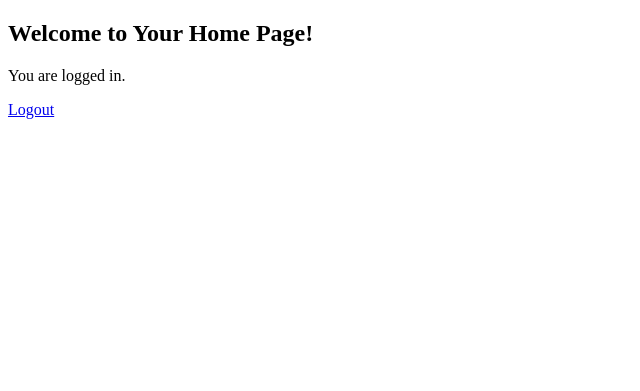
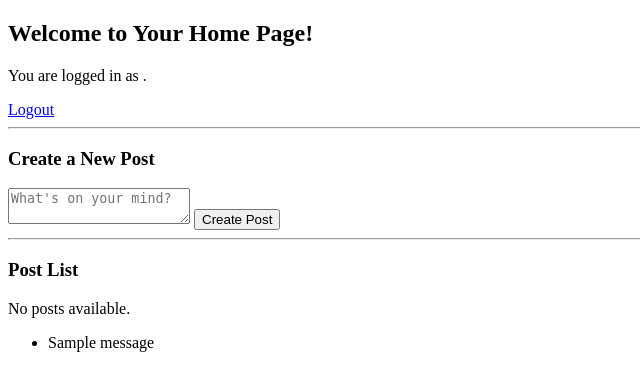
Before and after one commit to sin-23/quiz6objor, a Django app: page / in a window 1280 px wide. Shown: the top 391 px of the page, without its empty margins (0-640 px from the left). Run offline with Django 5.2, Linux system fonts and the light colour scheme; tables that the repository leaves empty hold one stand-in row (values such as "Sample post"); one stand-in notice (Sample message) is shown.

Commit message:
access to homepage

```diff
--- a/postonce/urls.py
+++ b/postonce/urls.py
@@ -3,11 +3,14 @@
 
 
 urlpatterns = [
-    path('register/', views.register, name='register'),
+    path('register/', views.register, name='register'),  # Registration view
     path('login/', views.login_view, name='login'),  # Login view
-    path('', views.home, name='home'),                # Home view after login
+    path('', views.home, name='home'),  # Home view after login
     path('admin_dashboard/', views.admin_dashboard, name='admin_dashboard'),  # Admin dashboard URL
     path('admin_dashboard/approve/<int:user_id>/', views.approve_user, name='approve_user'),  # Approve URL
     path('admin_dashboard/reject/<int:user_id>/', views.reject_user, name='reject_user'),  # Reject URL
     path('logout/', views.logout_view, name='logout'),  # Logout view
+    path('create/', views.create_post, name='create_post'),
+    path('', views.post_list, name='post_list'),  # Assuming this is the home page
+    path('report/<int:post_id>/', views.report_post, name='report_post')
 ]
--- a/postonce/views.py
+++ b/postonce/views.py
@@ -1,10 +1,13 @@
-from django.shortcuts import render, redirect
+from django.shortcuts import render, redirect, get_object_or_404
 from django.contrib import messages
 from .forms import UserRegistrationForm
 from django.contrib.auth import authenticate, login
 from django.contrib.auth.decorators import login_required
 from .models import User
 from django.contrib.auth import logout
+from .models import Post, Report
+from django.core.paginator import Paginator
+from django.utils import timezone
 
 def home(request):
     print("Home view accessed")
@@ -35,12 +38,14 @@
 
 
 def login_view(request):
+    # Check if the user is already authenticated
     if request.user.is_authenticated:
         return redirect('home')  # Redirect to home if already logged in
 
     if request.method == 'POST':
         username_or_email = request.POST.get('username_or_email')  # Get input
 
+        # Attempt to find the user by email or username
         try:
             user = User.objects.get(email=username_or_email)  # Check if it's an email
         except User.DoesNotExist:
@@ -53,6 +58,7 @@
         # Log the user in without requiring a password
         login(request, user)
         messages.success(request, "Logged in successfully.")  # Success message
+
         return redirect('home')  # Redirect to home page after successful login
 
     return render(request, 'login.html')  # Render the login template
@@ -77,3 +83,80 @@
     user = User.objects.get(id=user_id)
     user.delete()  # Remove the user account (or handle rejection differently)
     return redirect('admin_dashboard')  # Redirect back to the dashboard
+
+
+@login_required
+
+def create_post(request):
+
+    if request.method == 'POST':
+
+        content = request.POST.get('content')
+
+        if content:
+
+            post = Post.objects.create(user=request.user, content=content)
+
+            messages.success(request, "Post created successfully.")
+
+            return redirect('post_list')  # Redirect to the post list view
+
+        else:
+
+            messages.error(request, "Content cannot be empty.")
+
+    return render(request, 'create_post.html')
+
+
+@login_required
+
+def post_list(request):
+
+    posts = Post.objects.all().order_by('-created_at')  # Order by creation date
+
+    paginator = Paginator(posts, 3)  # Show 3 posts per page
+
+    page_number = request.GET.get('page')
+
+    page_obj = paginator.get_page(page_number)
+
+
+    # Truncate content for display
+
+    for post in page_obj:
+
+        if len(post.content) > 100:
+
+            post.truncated_content = post.content[:100] + '...'
+
+        else:
+
+            post.truncated_content = post.content
+
+
+    return render(request, 'post_list.html', {'page_obj': page_obj})
+
+
+@login_required
+
+def report_post(request, post_id):
+
+    post = get_object_or_404(Post, id=post_id)
+
+    if request.method == 'POST':
+
+        message = request.POST.get('message')
+
+        if message:
+
+            Report.objects.create(post=post, user=request.user, message=message)
+
+            messages.success(request, "Report submitted successfully.")
+
+            return redirect('post_list')
+
+        else:
+
+            messages.error(request, "Please provide a message for the report.")
+
+    return render(request, 'report_post.html', {'post': post})
--- /dev/null
+++ b/templates/create_post.html
@@ -0,0 +1,6 @@
+<h2>Create Post</h2>
+<form method="POST">
+    {% csrf_token %}
+    <textarea name="content" required></textarea>
+    <button type="submit">Create Post</button>
+</form>
--- a/templates/home.html
+++ b/templates/home.html
@@ -1,3 +1,4 @@
+{% load custom_filters %}  <!-- Load your custom filters -->
 <!DOCTYPE html>
 <html lang="en">
 <head>
@@ -7,8 +8,59 @@
 </head>
 <body>
     <h2>Welcome to Your Home Page!</h2>
-    <p>You are logged in.</p>
+    <p>You are logged in as {{ user.username }}.</p>
 
     <a href="{% url 'logout' %}">Logout</a> <!-- Add logout functionality later -->
+    <hr>
+
+    <h3>Create a New Post</h3>
+    <form action="{% url 'create_post' %}" method="POST">
+        {% csrf_token %}
+        <textarea name="content" placeholder="What's on your mind?" required></textarea>
+        <button type="submit">Create Post</button>
+    </form>
+
+    <hr>
+
+    <h3>Post List</h3>
+    {% if page_obj %}
+        {% for post in page_obj %}
+            <div>
+                <p>{{ post.truncated_content }}</p>
+                <p>Posted by: {{ post.user.username|obfuscate_username }}</p>
+                <p>Created on: {{ post.created_at|date:"Y-m-d" }}</p>
+                <a href="{% url 'report_post' post.id %}">Report</a>
+            </div>
+            <hr>
+        {% endfor %}
+
+        <div class="pagination">
+            <span class="step-links">
+                {% if page_obj.has_previous %}
+                    <a href="?page=1">&laquo; first</a>
+                    <a href="?page={{ page_obj.previous_page_number }}">previous</a>
+                {% endif %}
+
+                <span class="current">
+                    Page {{ page_obj.number }} of {{ page_obj.paginator.num_pages }}.
+                </span>
+
+                {% if page_obj.has_next %}
+                    <a href="?page={{ page_obj.next_page_number }}">next</a>
+                    <a href="?page={{ page_obj.paginator.num_pages }}">last &raquo;</a>
+                {% endif %}
+            </span>
+        </div>
+    {% else %}
+        <p>No posts available.</p>
+    {% endif %}
+
+    {% if messages %}
+        <ul>
+            {% for message in messages %}
+                <li{% if message.tags %} class="{{ message.tags }}"{% endif %}>{{ message }}</li>
+            {% endfor %}
+        </ul>
+    {% endif %}
 </body>
 </html>
```
Also changed, not shown: postonce/models.py (+11 -0 lines), postonce/templatetags/custom_filters.py (added, +12 -0 lines), quiz6sana/settings.py (+7 -5 lines), templates/post_list.html (added, +36 -0 lines), db.sqlite3, postonce/migrations/0002_report.py (added), postonce/templatetags/__init__.py (added).
